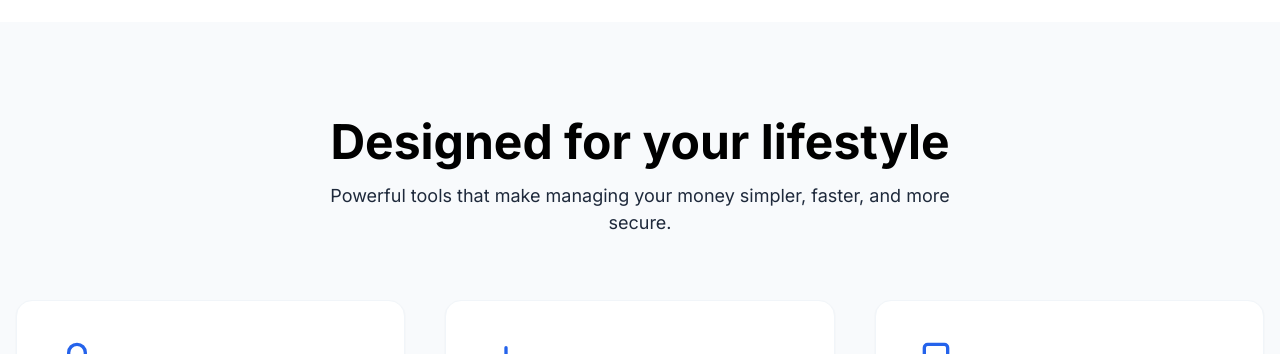
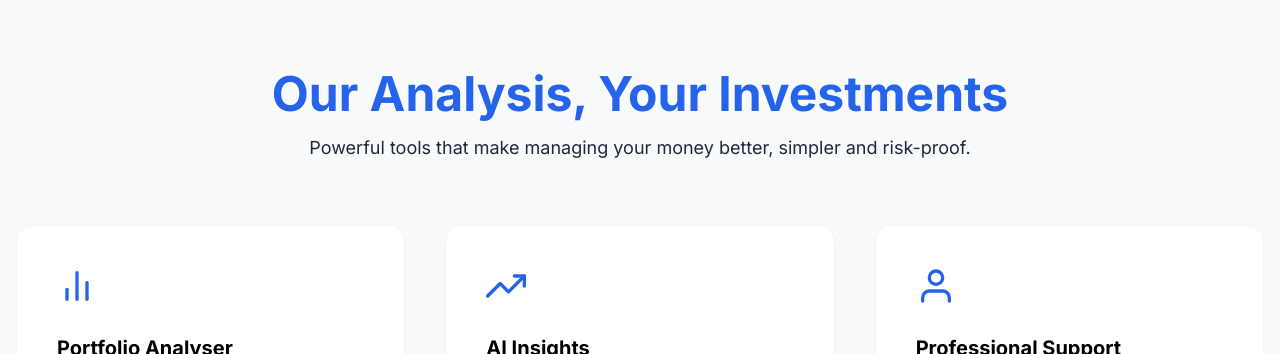
Before and after one commit to SehajdeepSinghNibber/Project-Makeathon, a React (Vite) app in the folder client/: page / in a window 1280 px wide. Shown: the part 598-952 px from the top of the page. Built offline with nearby package versions, Linux system fonts and the light colour scheme; no server answers.

Commit message:
replaced placeholder text

```diff
--- a/client/src/pages/LandingPage.jsx
+++ b/client/src/pages/LandingPage.jsx
@@ -27,6 +27,9 @@ import {
   FiLock,
   FiBarChart2,
   FiSmartphone,
+  FiTrendingUp,
+  FiUserCheck,
+  FiUser,
 } from "react-icons/fi";
 
 const MotionBox = chakra(motion.div, {
@@ -127,7 +130,7 @@ const LandingPage = () => {
 
       {/* 2️⃣ Hero Section */}
       <Box
-        pt={{ base: 32, md: 48 }}
+        pt={{ base: 0, md: 36  }}
         pb={{ base: 20, md: 32 }}
         position="relative"
         bg="white"
@@ -238,31 +241,31 @@ const LandingPage = () => {
         <Container maxW="container.xl">
           <VStack spacing={16}>
             <VStack spacing={4} textAlign="center">
-              <Heading size="2xl" fontWeight="800" color="black">
-                Designed for your lifestyle
+              <Heading size="2xl" fontWeight="800" color="brand.500">
+                Our Analysis, Your Investments
               </Heading>
               <Text fontSize="lg" color={textColor} maxW="2xl">
-                Powerful tools that make managing your money simpler, faster,
-                and more secure.
+                Powerful tools that make managing your money better, simpler and
+                risk-proof.
               </Text>
             </VStack>
 
             <SimpleGrid columns={{ base: 1, md: 3 }} spacing={10}>
               {[
                 {
-                  title: "Secure Payments",
-                  desc: "State-of-the-art encryption ensures your transactions are always protected.",
-                  icon: FiLock,
+                  title: "Portfolio Analyser",
+                  desc: "Identifying overlapping sectors and stock concentration ",
+                  icon: FiBarChart2,
                 },
                 {
                   title: "AI Insights",
                   desc: "Personalized recommendations to help you make smarter investment choices.",
-                  icon: FiBarChart2,
+                  icon: FiTrendingUp,
                 },
                 {
-                  title: "Mobile First",
-                  desc: "Manage your entire portfolio from the palm of your hand, anywhere in the world.",
-                  icon: FiSmartphone,
+                  title: "Professional Support",
+                  desc: "Consult NISM certified, AMFI registered investment advisors",
+                  icon: FiUser,
                 },
               ].map((feature, idx) => (
                 <MotionBox
```
Also changed, not shown: 1 other file (tests, documents, lock files or other folders).
